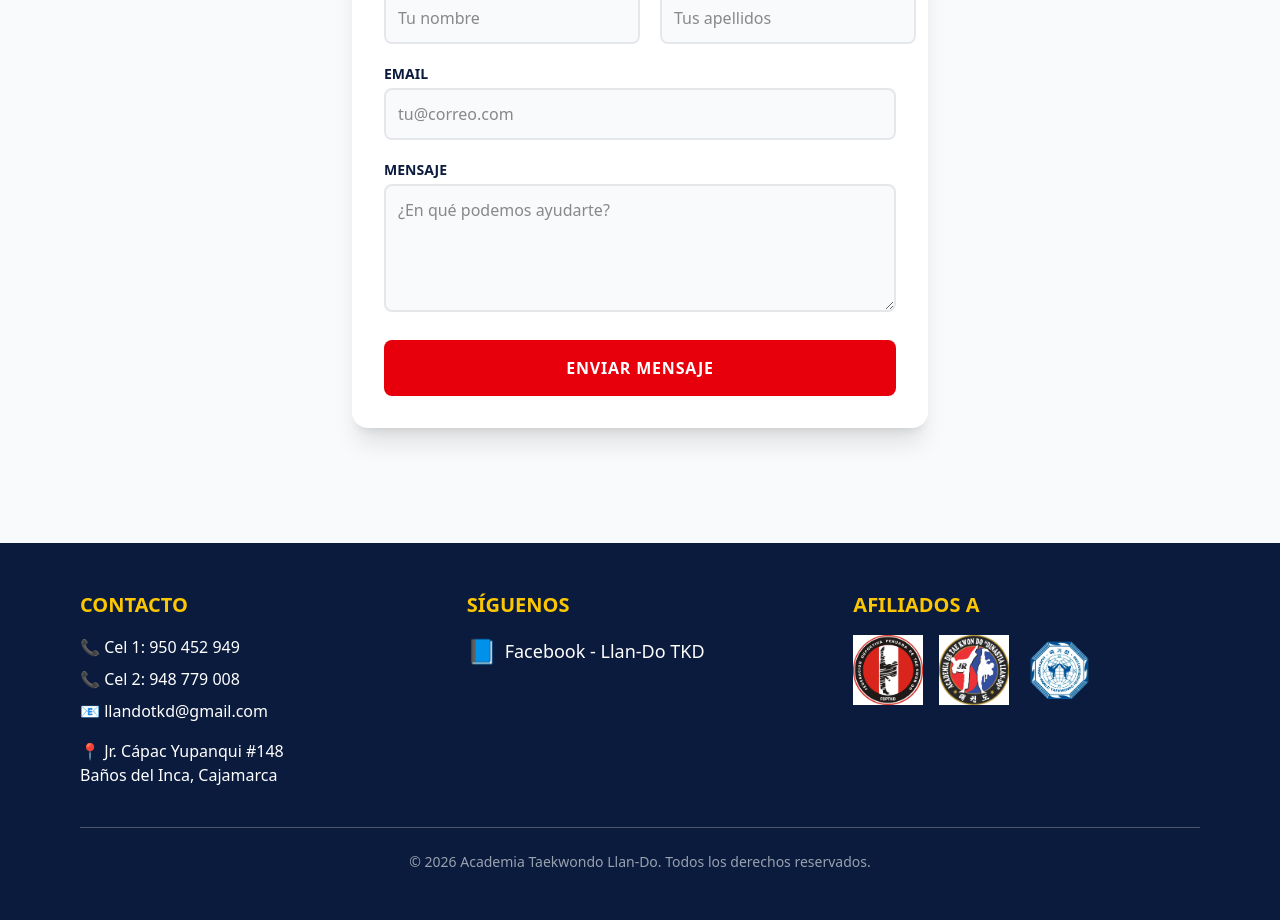
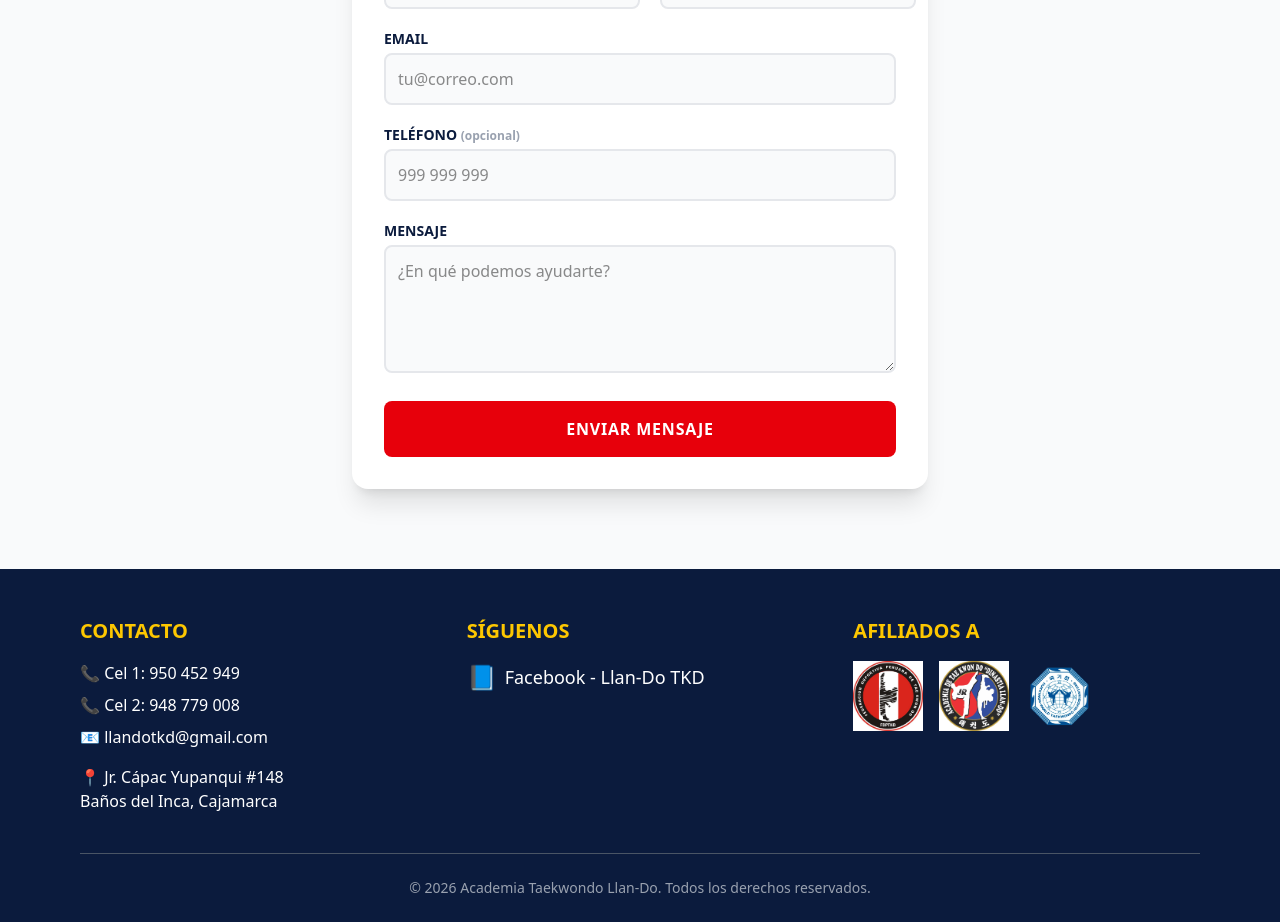
Before and after one commit to CapiDino/taekwondo-llando, a Next.js app: page / in a window 1280 px wide. Shown: the part 4493-5415 px from the top of the page. Built offline with nearby package versions, Linux system fonts and the light colour scheme.

Commit message:
cambio del formulario con su campo de número

```diff
--- a/componentes/FormularioContacto.tsx
+++ b/componentes/FormularioContacto.tsx
@@ -1,4 +1,13 @@
+"use client";
+
+import { useState } from "react";
+
 export default function FormularioContacto() {
+  // Función que bloquea números al escribir
+  const soloLetras = (e: React.ChangeEvent<HTMLInputElement>) => {
+    e.target.value = e.target.value.replace(/[0-9]/g, "");
+  };
+
   return (
     <form
       action="https://formspree.io/f/mrbkoreb"
@@ -9,29 +18,55 @@ export default function FormularioContacto() {
       <div className="flex flex-col md:flex-row gap-5">
         <div className="w-full md:w-1/2 flex flex-col">
           <label className="font-bold text-[#0b1b3d] mb-1 text-sm uppercase">Nombre</label>
-          {/* Agregamos name="nombre" y required */}
-          <input type="text" name="nombre" required className="border-2 border-gray-200 rounded-lg p-3 focus:border-[#0b1b3d] focus:outline-none transition-colors bg-gray-50" placeholder="Tu nombre" />
+          <input
+            type="text"
+            name="nombre"
+            required
+            onChange={soloLetras}
+            pattern="[A-Za-zÁÉÍÓÚáéíóúÑñÜü\s]+"
+            className="border-2 border-gray-200 rounded-lg p-3 focus:border-[#0b1b3d] focus:outline-none transition-colors bg-gray-50"
+            placeholder="Tu nombre"
+          />
         </div>
         <div className="w-full md:w-1/2 flex flex-col">
           <label className="font-bold text-[#0b1b3d] mb-1 text-sm uppercase">Apellidos</label>
-          {/* Agregamos name="apellidos" y required */}
-          <input type="text" name="apellidos" required className="border-2 border-gray-200 rounded-lg p-3 focus:border-[#0b1b3d] focus:outline-none transition-colors bg-gray-50" placeholder="Tus apellidos" />
+          <input
+            type="text"
+            name="apellidos"
+            required
+            onChange={soloLetras}
+            pattern="[A-Za-zÁÉÍÓÚáéíóúÑñÜü\s]+"
+            className="border-2 border-gray-200 rounded-lg p-3 focus:border-[#0b1b3d] focus:outline-none transition-colors bg-gray-50"
+            placeholder="Tus apellidos"
+          />
         </div>
       </div>
 
       <div className="flex flex-col">
         <label className="font-bold text-[#0b1b3d] mb-1 text-sm uppercase">Email</label>
-        {/* Agregamos name="email" y required */}
         <input type="email" name="email" required className="border-2 border-gray-200 rounded-lg p-3 focus:border-[#0b1b3d] focus:outline-none transition-colors bg-gray-50" placeholder="tu@correo.com" />
+      </div>
+
+      {/* Campo de teléfono opcional */}
+      <div className="flex flex-col">
+        <label className="font-bold text-[#0b1b3d] mb-1 text-sm uppercase">
+          Teléfono <span className="text-gray-400 text-xs normal-case">(opcional)</span>
+        </label>
+        <input
+          type="tel"
+          name="telefono"
+          pattern="[0-9]{9}"
+          maxLength={9}
+          className="border-2 border-gray-200 rounded-lg p-3 focus:border-[#0b1b3d] focus:outline-none transition-colors bg-gray-50"
+          placeholder="999 999 999"
+        />
       </div>
 
       <div className="flex flex-col">
         <label className="font-bold text-[#0b1b3d] mb-1 text-sm uppercase">Mensaje</label>
-        {/* Agregamos name="mensaje" y required */}
         <textarea name="mensaje" required className="border-2 border-gray-200 rounded-lg p-3 h-32 focus:border-[#0b1b3d] focus:outline-none transition-colors bg-gray-50" placeholder="¿En qué podemos ayudarte?"></textarea>
       </div>
 
-      {/* Cambiamos a type="submit" */}
       <button type="submit" className="bg-red-600 text-white font-bold uppercase tracking-wider py-4 mt-2 rounded-lg hover:bg-red-700 hover:shadow-lg transition-all">
         Enviar Mensaje
       </button>
```
